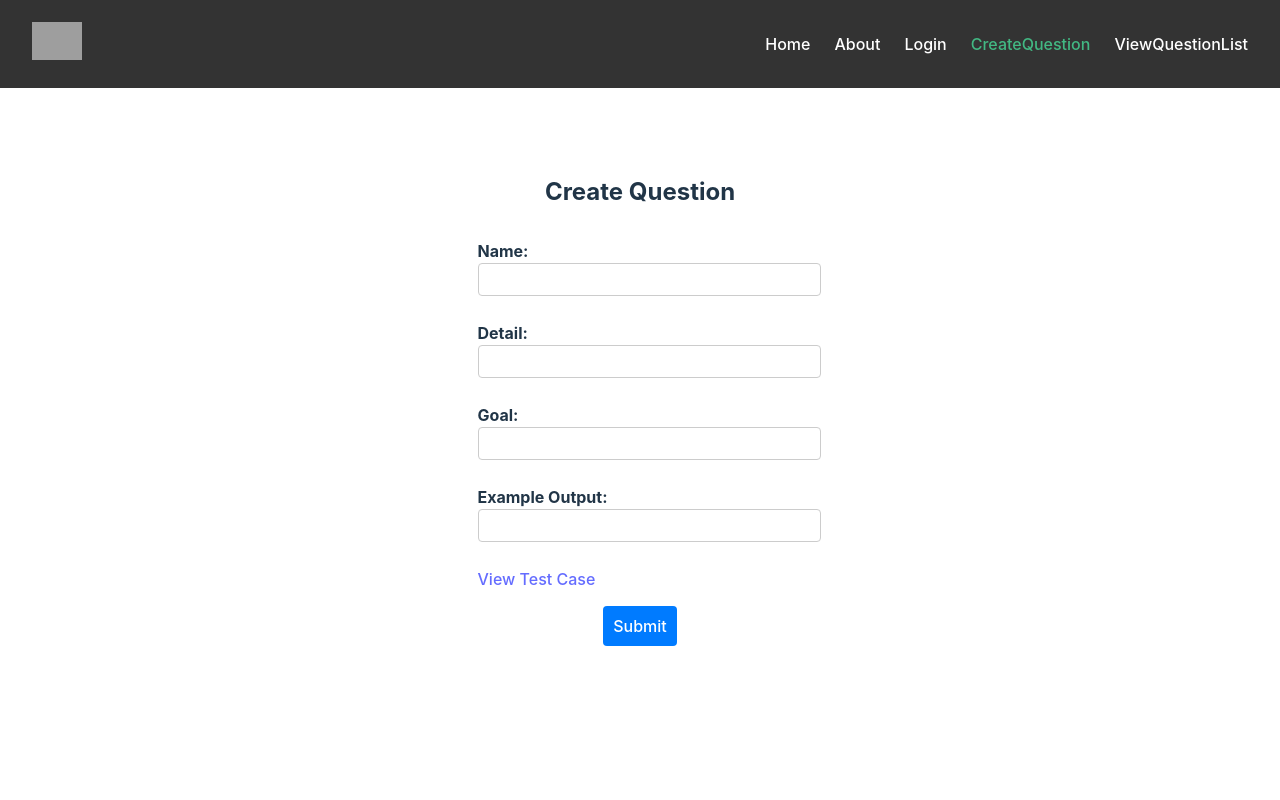
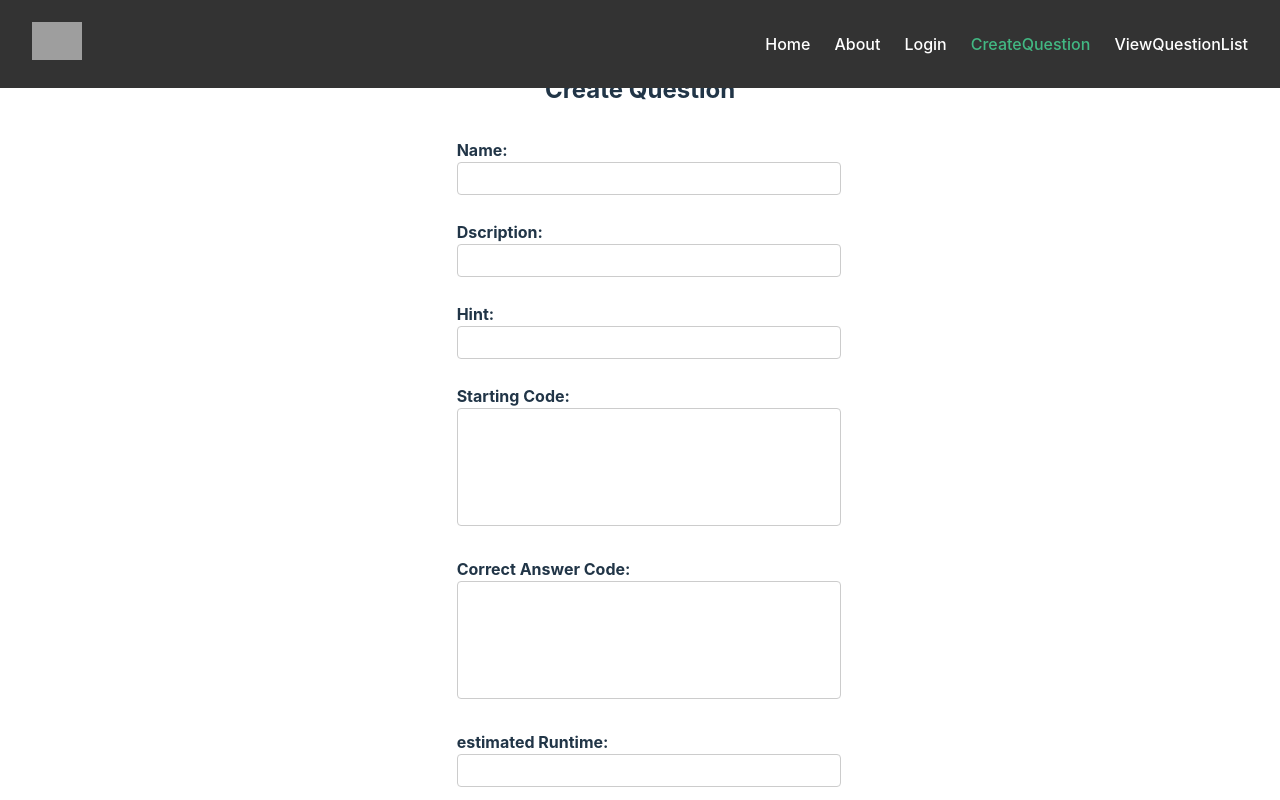
Before and after one commit to t1ww/SE65-Senior-project, a Vue app in the folder frontend/SE65-SENIOR-PROJECT/: page /create-question in a window 1280 px wide. Shown: the top 800 px of the page. Built offline with nearby package versions, Linux system fonts and the light colour scheme; grey boxes are pictures that could not be loaded.

Commit message:
updated Createquestions

```diff
--- a/frontend/SE65-SENIOR-PROJECT/src/pages/CreateQuestion.vue
+++ b/frontend/SE65-SENIOR-PROJECT/src/pages/CreateQuestion.vue
@@ -3,10 +3,12 @@ import { ref } from 'vue';
 
 
 const name = ref('');
-const detail = ref('');
-const goal = ref('');
-const example = ref('');
-const testCase = ref('');
+const description = ref('');
+const hint = ref('');
+const startingCode = ref('');
+const correctCode = ref('');
+const estimatedRuntime = ref('');
+const timeComplexity = ref('');
 
 const submitQuestion = () => {
     console.log({ name: name.value, detail: detail.value, goal: goal.value, example: example.value, testCase: testCase.value });
@@ -19,22 +21,37 @@ const submitQuestion = () => {
         <form @submit.prevent="submitQuestion">
             <div class="input-group">
                 <label for="name">Name:</label>
-                <input id="name" v-model="name" type="text" required />
+                <input v-model="name" type="text" required />
             </div>
 
             <div class="input-group">
-                <label for="detail">Detail:</label>
-                <input id="detail" v-model="detail" required />
+                <label for="description">Dscription:</label>
+                <input v-model="description" required />
             </div>
 
             <div class="input-group">
-                <label for="goal">Goal:</label>
-                <input id="goal" v-model="goal" required />
+                <label for="hint">Hint:</label>
+                <input v-model="hint" required />
             </div>
 
             <div class="input-group">
-                <label for="example">Example Output:</label>
-                <input id="example" v-model="example" required />
+                <label for="startingCode">Starting Code:</label>
+                <textarea v-model="startingCode" required />
+            </div>
+
+            <div class="input-group">
+                <label for="correctCode">Correct Answer Code:</label>
+                <textarea v-model="correctCode" required />
+            </div>
+
+            <div class="input-group">
+                <label for="estimatedRuntime">estimated Runtime:</label>
+                <input v-model="estimatedRuntime" required />
+            </div>
+
+            <div class="input-group">
+                <label for="timeComplexity">Time Complexity:</label>
+                <input v-model="timeComplexity" required />
             </div>
 
             <div class="input-group">
@@ -81,4 +98,11 @@ button:hover {
     margin-bottom: 15px;
     text-align: left;
 }
+textarea {
+    width: 100%;
+    height: 100px; /* Set fixed height */
+    resize: none;  /* Prevent resizing */
+}
+
+
 </style>
--- a/frontend/SE65-SENIOR-PROJECT/src/pages/TestCase.vue
+++ b/frontend/SE65-SENIOR-PROJECT/src/pages/TestCase.vue
@@ -126,7 +126,6 @@ h3 {
 .input-group {
   display: flex;
   flex-direction: column;
-  align-items: center;
   margin-top: 10px;
 }
 
@@ -142,7 +141,6 @@ textarea {
   border: 1px solid #ccc;
   border-radius: 4px;
   padding: 5px;
-  text-align: center;
 }
 
 .add-button {
@@ -176,4 +174,9 @@ button:disabled {
   background-color: #ccc;
   cursor: not-allowed;
 }
+textarea {
+    width: 100%;
+    height: 100px; /* Set fixed height */
+    resize: none;  /* Prevent resizing */
+}
 </style>
```
